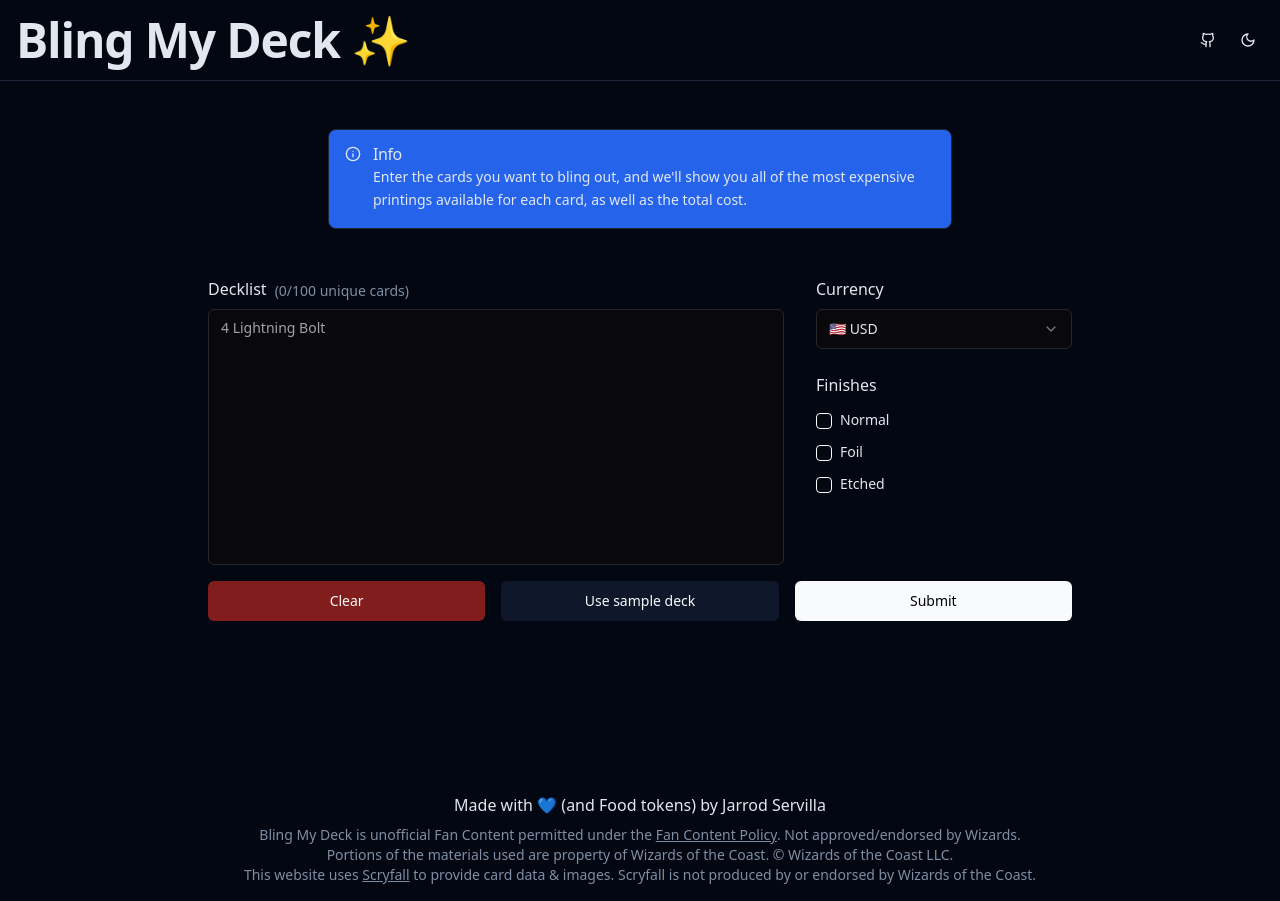
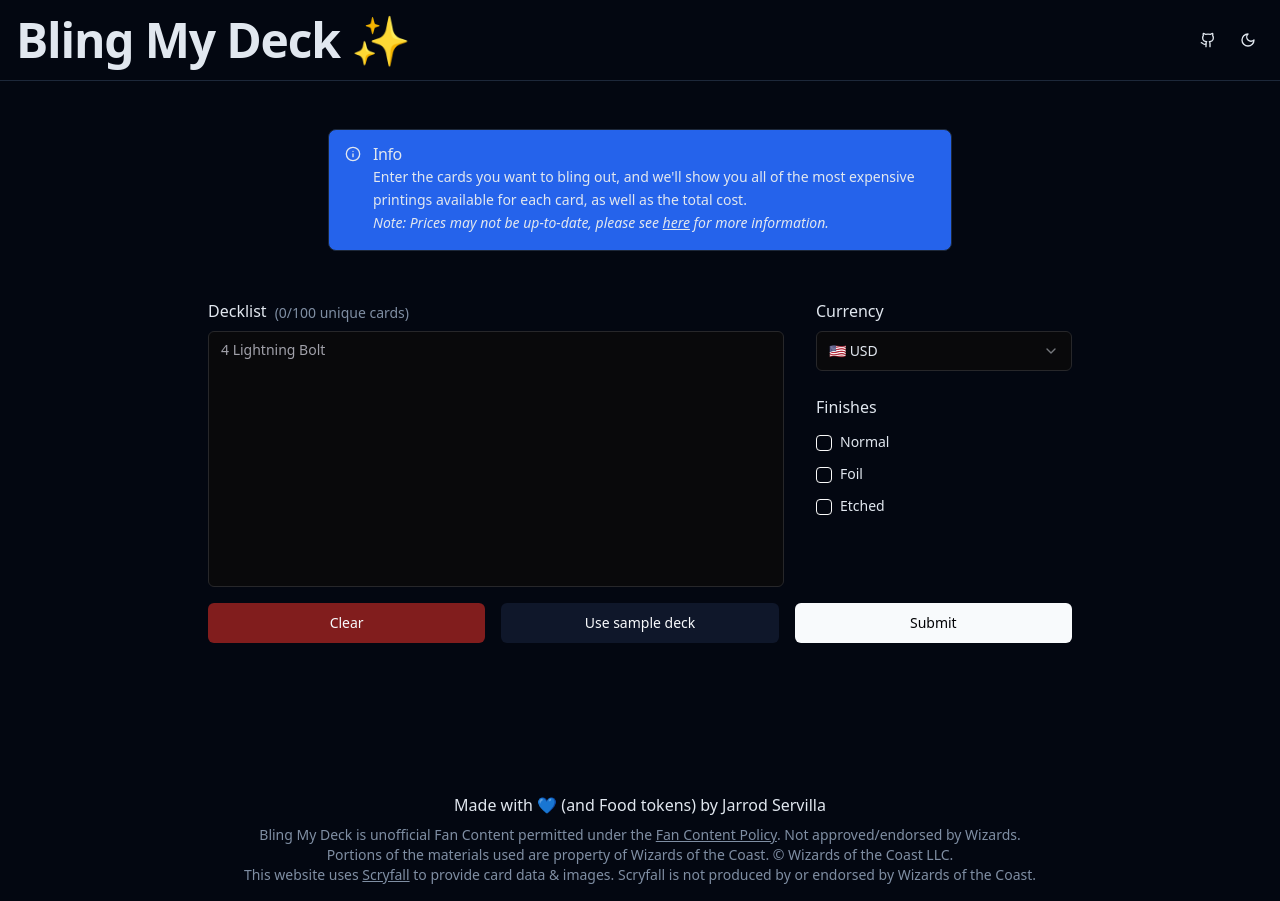
Before and after one commit to jcserv/bling-my-deck, a React (Vite) app: page / in a window 1280 px wide. Built offline with nearby package versions, Linux system fonts and the light colour scheme.

Commit message:
tweak: add price disclaimer

```diff
--- a/src/routes/index.tsx
+++ b/src/routes/index.tsx
@@ -22,11 +22,26 @@ function Index() {
       <div className="min-h-[80vh] w-full flex flex-col items-center">
         {!error ? (
           <InfoBanner>
-            <span>
-              Enter the cards you want to bling out, and we&apos;ll show you all
-              of the most expensive printings available for each card, as well
-              as the total cost.
-            </span>
+            <>
+              <span>
+                Enter the cards you want to bling out, and we&apos;ll show you
+                all of the most expensive printings available for each card, as
+                well as the total cost.
+              </span>
+              <br />
+              <span className="italic">
+                Note: Prices may not be up-to-date, please see{" "}
+                <a
+                  href="https://scryfall.com/docs/faqs/where-do-scryfall-prices-come-from-7"
+                  target="_blank"
+                  rel="noreferrer"
+                  className="underline"
+                >
+                  here
+                </a>{" "}
+                for more information.
+              </span>
+            </>
           </InfoBanner>
         ) : (
           <ErrorBanner
```
